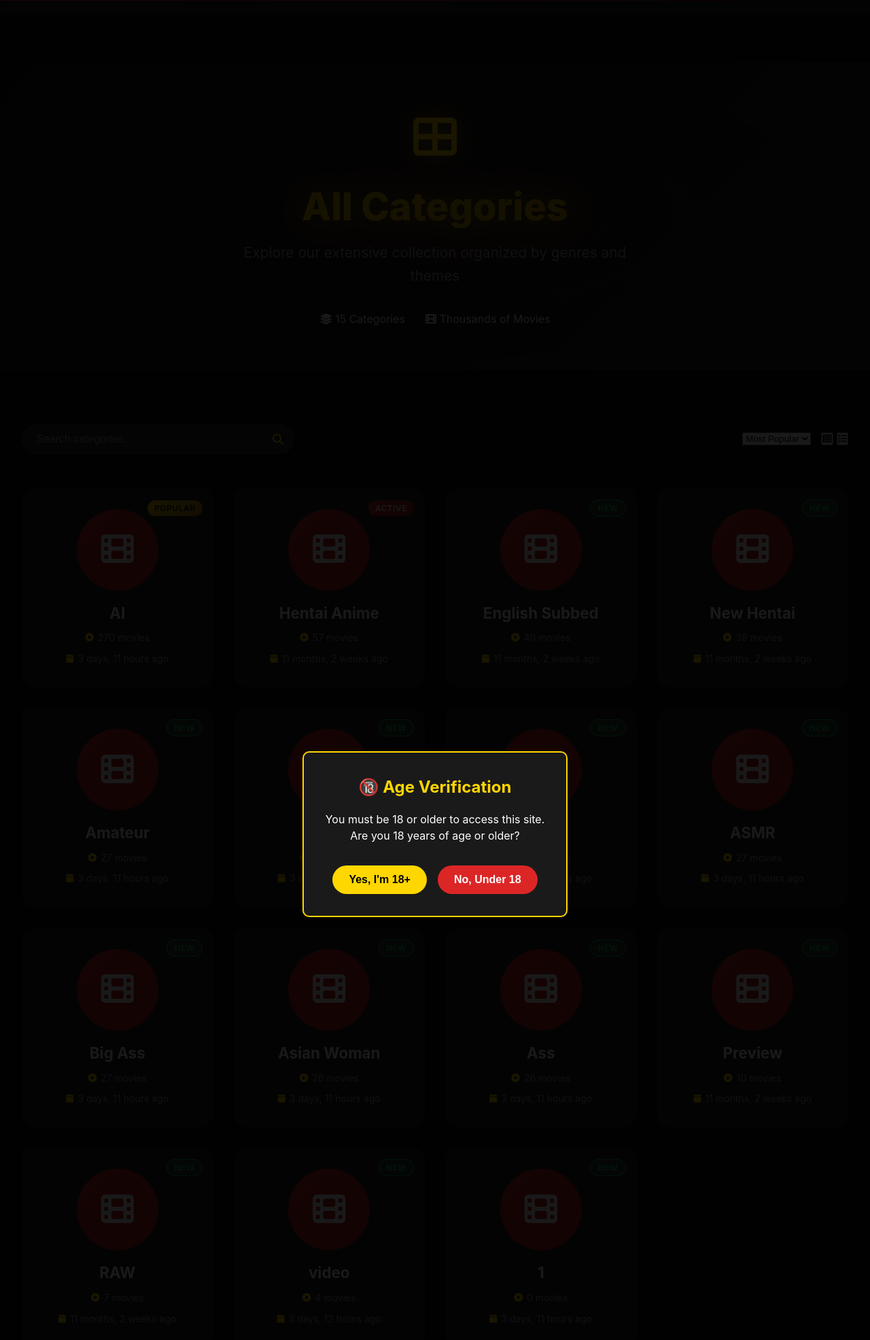
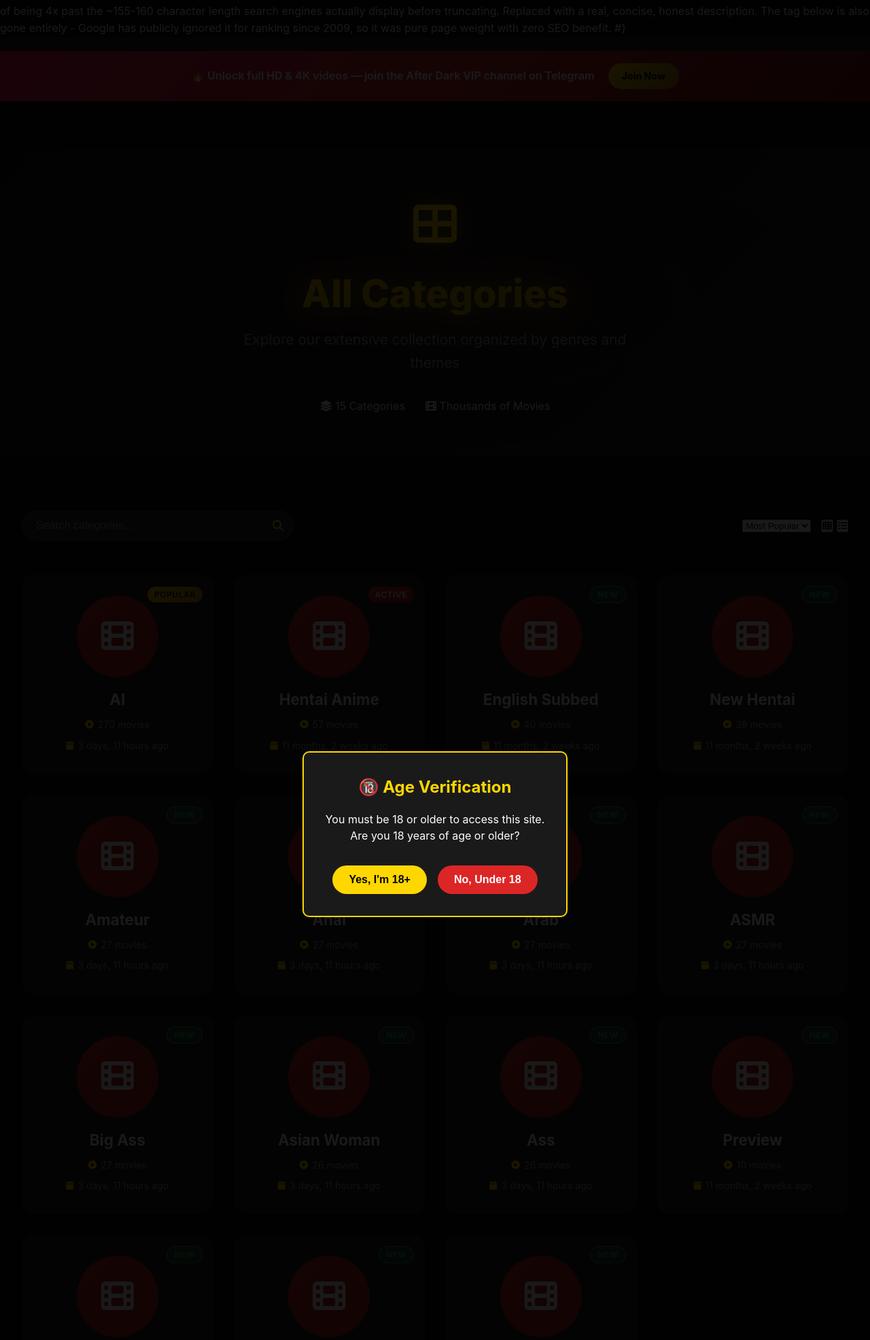
Before and after one commit to thecodeguy-eng/after-dark, a Django app: page /categories/ in a window 1280 px wide. Shown: the part 73-2044 px from the top of the page at 68% size. Run offline with Django 5.2, Linux system fonts and the light colour scheme; data comes from the database, SQL or seed files in the repository; some libraries are stand-ins or nearby versions.

Commit message:
Reposition VIP banner below ad slot, fix search page SEO tags, trim homepage meta description

```diff
--- a/movies/templates/movies/base.html
+++ b/movies/templates/movies/base.html
@@ -4,9 +4,19 @@
 <head>
     <meta charset="UTF-8">
     <meta name="viewport" content="width=device-width, initial-scale=1.0">
-    <title>{% block title %}After Dark - Premium Adult Entertainment, Hentai, Pornhub, XNXX, BangBros, Adult Film, Anime Porn, Hentai Haven{% endblock %}</title>
-    <meta name="description" content="{% block meta_description %}After Dark - Your premium destination for adult entertainment, hentai, hentaihaven, adultfilm, anime, animepahe, crunchyroll, xnxx, pornhub, bangbros, animeporn, redtube, youporn, xvideos, brazzers, realitykings, naughtyamerica, milf, teen porn, lesbian, gay porn, amateur, hardcore, softcore, fetish, BDSM, JAV, uncensored hentai, doujinshi, manga porn, ecchi, yaoi, yuri, adult videos, free porn, premium porn, streaming adult content. Watch and download the latest content.{% endblock %}">
-    <meta name="keywords" content="hentai, hentaihaven, adultfilm, anime, animepahe, crunchyroll, xnxx, pornhub, bangbros, animeporn, redtube, youporn, xvideos, brazzers, realitykings, naughtyamerica, milf porn, teen porn, lesbian porn, gay porn, amateur porn, hardcore porn, softcore porn, fetish porn, BDSM porn, JAV porn, uncensored hentai, doujinshi, manga porn, ecchi anime, yaoi hentai, yuri hentai, adult videos, free porn videos, premium adult entertainment, streaming porn, download porn, adult movies, erotic content, sex videos, nude scenes, pornstars, webcam shows, live cams, VR porn, 4K porn, HD adult films">
+    {# This title/description pair is what the HOMEPAGE actually ships, since it's
+       the one page in the site that doesn't override these blocks itself (every
+       other page - category/series/detail/search/etc - sets its own). The old
+       version here was a ~600-character keyword-stuffed dump listing rival brand
+       names (Pornhub, XNXX, BangBros...), which both falsely implies affiliation
+       with those sites and is the kind of keyword-stuffing Google's spam policies
+       actively penalize rather than reward - on top of being 4x past the ~155-160
+       character length search engines actually display before truncating.
+       Replaced with a real, concise, honest description. The <meta name="keywords">
+       tag below is also gone entirely - Google has publicly ignored it for ranking
+       since 2009, so it was pure page weight with zero SEO benefit. #}
+    <title>{% block title %}After Dark - Premium Adult Entertainment{% endblock %}</title>
+    <meta name="description" content="{% block meta_description %}After Dark - HD adult videos updated daily. Stream and download for free, no sign-up required.{% endblock %}">
 
     <!-- Favicon -->
     <link rel="icon" type="image/jpeg" href="{% static 'img/logo.jpg' %}">
@@ -1231,12 +1241,6 @@ function resetAge() {
         </nav>
     </header>
 
-    <!-- Telegram VIP promo banner -->
-    <div class="vip-promo-banner">
-        <p>🔞 The After Dark community lives on Telegram — new drops daily</p>
-        <a href="{{ TELEGRAM_CHANNEL_INVITE_LINK }}" target="_blank" rel="noopener" class="vip-promo-btn">Join Now</a>
-    </div>
-
     <!-- Adsterra Banner (728x90) -->
     <div class="ad-banner-slot">
         <script>
@@ -1249,6 +1253,16 @@ function resetAge() {
           };
         </script>
         <script src="https://www.highrevenueformat.com/496b92fdcf44274220d189c43553327e/invoke.js"></script>
+    </div>
+
+    <!-- Telegram VIP promo banner - placed after the ad banner (rather than
+         right under the header) so it isn't hidden behind the push-style
+         popup ads that tend to render near the very top of the page, and so
+         it fills the space the banner ad slot leaves behind on mobile
+         (that slot is hidden below 768px - see .ad-banner-slot media query). -->
+    <div class="vip-promo-banner">
+        <p>🔥 Unlock full HD &amp; 4K videos — join the After Dark VIP channel on Telegram</p>
+        <a href="{{ TELEGRAM_CHANNEL_INVITE_LINK }}" target="_blank" rel="noopener" class="vip-promo-btn">Join Now</a>
     </div>
 
     <!-- Main Content -->
```
Also changed, not shown: movies/templates/movies/search.html (+8 -2 lines).
